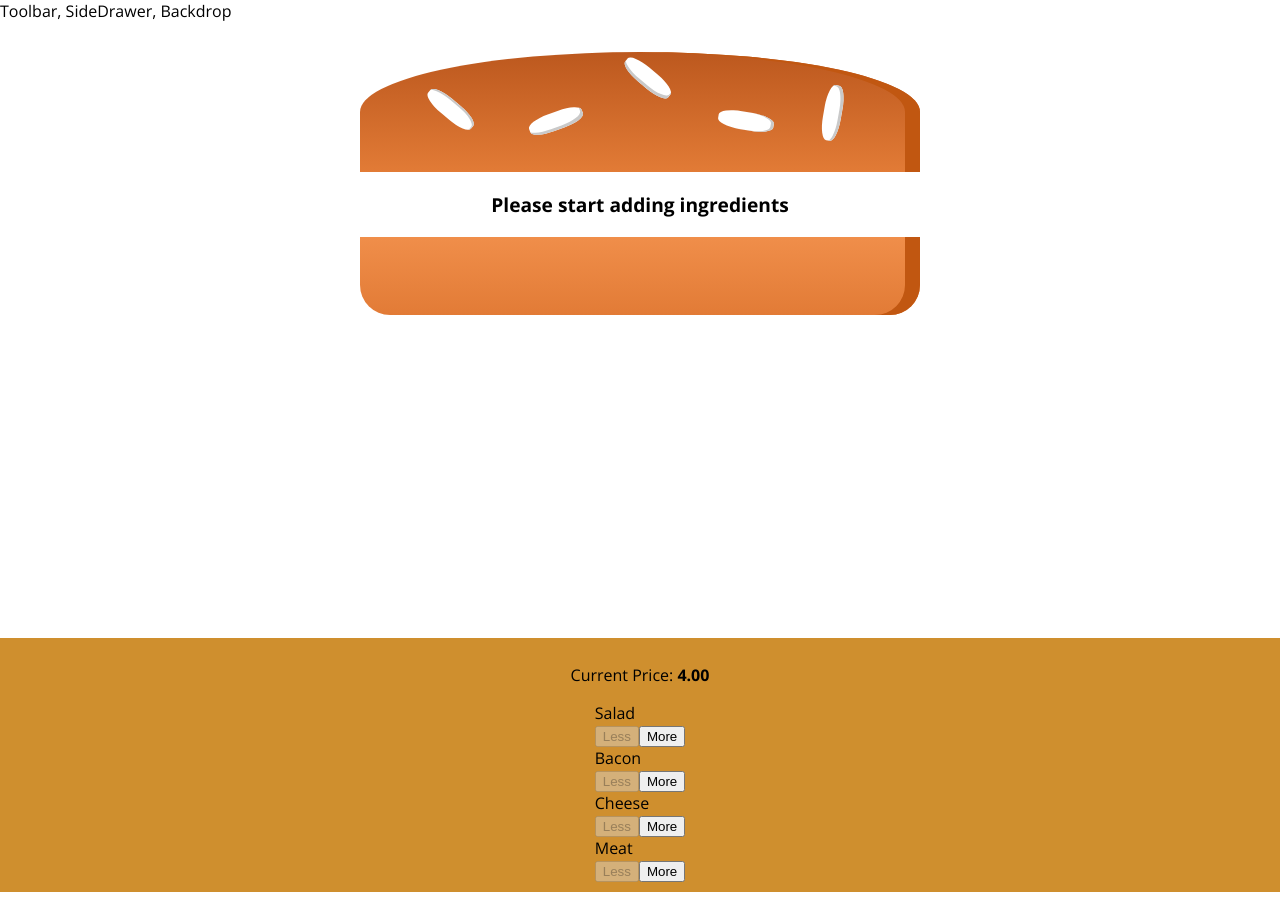
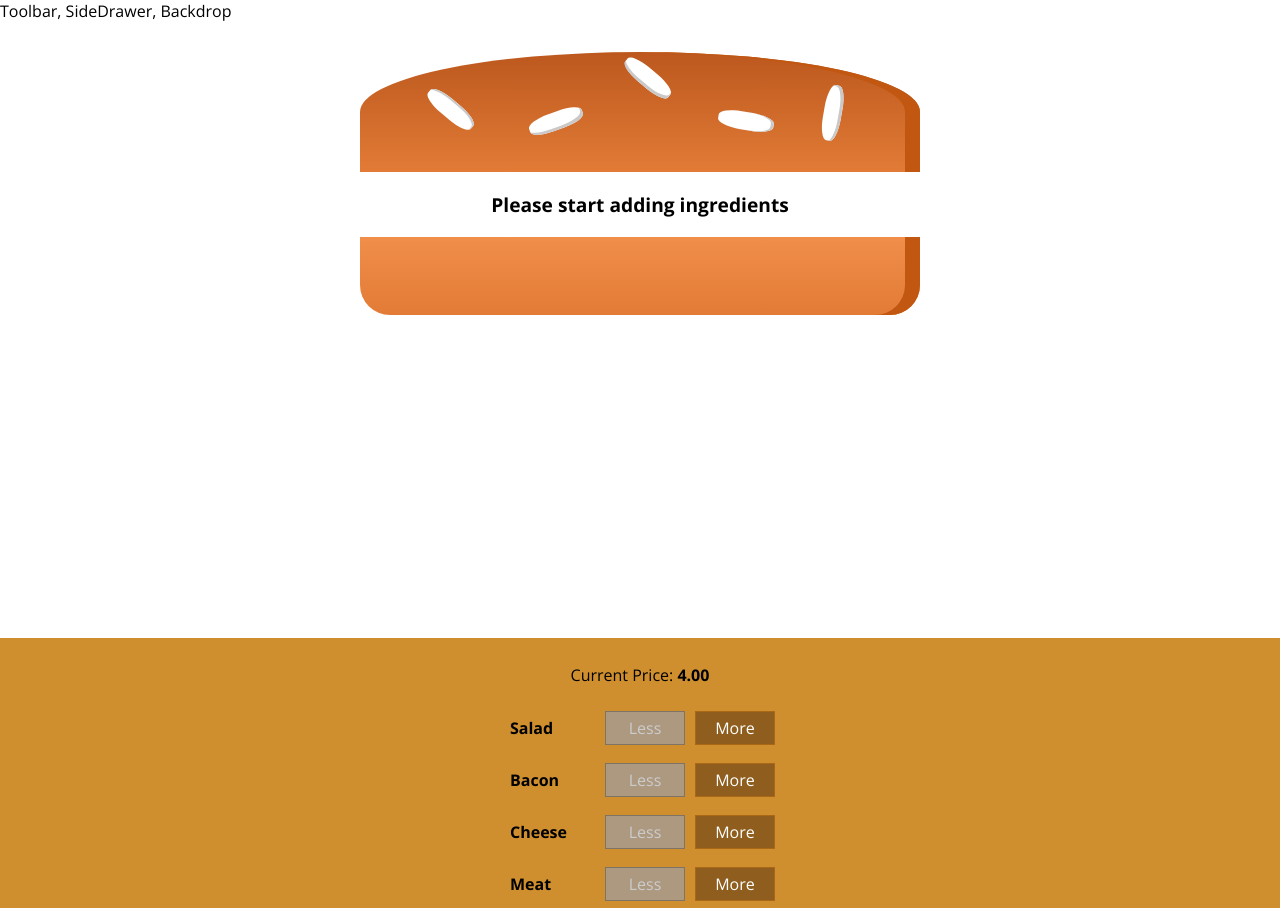
Before and after one commit to sreejithgp/my-burger-app, a React app: page / in a window 1280 px wide. Shown: the top 908 px of the page. Built offline with nearby package versions, Linux system fonts and the light colour scheme.

Commit message:
order button base added

```diff
--- a/src/components/Burger/BuildControls/BuildControl/BuildControl.css
+++ b/src/components/Burger/BuildControls/BuildControl/BuildControl.css
@@ -1,51 +1,57 @@
-.BuildControls {
-    width: 100%;
-    background-color: #CF8F2E;
+.BuildControl {
     display: flex;
-    flex-flow: column;
+    justify-content: space-between;
     align-items: center;
-    box-shadow: 0 2px 1px #ccc;
-    margin: auto;
-    padding: 10px 0;
+    margin: 5px 0;
 }
 
-.OrderButton {
-    background-color: #DAD735;
+.BuildControl button {
+    display: block;
+    font: inherit;
+    padding: 5px;
+    margin: 0 5px;
+    width: 80px;
+    border: 1px solid #AA6817;
+    cursor: pointer;
     outline: none;
-    cursor: pointer;
-    border: 1px solid #966909;
-    color: #966909;
-    font-family: inherit;
-    font-size: 1.2em;
-    padding: 15px 30px;
-    box-shadow: 2px 2px 2px #966909;
 }
 
-.OrderButton:hover, .OrderButton:active {
-    background-color: #A0DB41;
-    border: 1px solid #966909;
-    color: #966909;
+
+.BuildControl button:disabled {
+    background-color: #AC9980;
+    border: 1px solid #7E7365;
+    color: #ccc;
+    cursor: default;
 }
 
-.OrderButton:disabled {
-    background-color: #C7C6C6;
+.BuildControl button:hover:disabled {
+    background-color: #AC9980;
+    color: #ccc;
     cursor: not-allowed;
-    border: 1px solid #ccc;
-    color: #888888;
 }
 
-.OrderButton:not(:disabled) {
-    animation: enable 0.3s linear;
+.Label {
+    padding: 10px;
+    font-weight: bold;
+    width: 80px;
 }
 
-@keyframes enable {
-    0% {
-        transform: scale(1);
-    }
-    60% {
-        transform: scale(1.1);
-    }
-    100% {
-        transform: scale(1);
-    }
+.BuildControl .Less {
+    background-color: #D39952;
+    color: white;
 }
+
+.BuildControl .More {
+    background-color: #8F5E1E;
+    color: white;
+}
+
+.BuildControl .Less:hover, .BuildControl .Less:active {
+    background-color: #DAA972;
+    color: white;
+}
+
+.BuildControl .More:hover,.BuildControl .More:active {
+    background-color: #99703F;
+    color: white;
+}
--- a/src/components/Burger/BuildControls/BuildControls.css
+++ b/src/components/Burger/BuildControls/BuildControls.css
@@ -1,6 +1,6 @@
 .BuildControls {
     width: 100%;
-  background-color: #cf8f2e;
+    background-color: #CF8F2E;
     display: flex;
     flex-flow: column;
     align-items: center;
@@ -8,3 +8,44 @@
     margin: auto;
     padding: 10px 0;
 }
+
+.OrderButton {
+    background-color: #DAD735;
+    outline: none;
+    cursor: pointer;
+    border: 1px solid #966909;
+    color: #966909;
+    font-family: inherit;
+    font-size: 1.2em;
+    padding: 15px 30px;
+    box-shadow: 2px 2px 2px #966909;
+}
+
+.OrderButton:hover, .OrderButton:active {
+    background-color: #A0DB41;
+    border: 1px solid #966909;
+    color: #966909;
+}
+
+.OrderButton:disabled {
+    background-color: #C7C6C6;
+    cursor: not-allowed;
+    border: 1px solid #ccc;
+    color: #888888;
+}
+
+.OrderButton:not(:disabled) {
+    animation: enable 0.3s linear;
+}
+
+@keyframes enable {
+    0% {
+        transform: scale(1);
+    }
+    60% {
+        transform: scale(1.1);
+    }
+    100% {
+        transform: scale(1);
+    }
+}
--- a/src/components/Burger/BuildControls/BuildControls.js
+++ b/src/components/Burger/BuildControls/BuildControls.js
@@ -21,6 +21,9 @@ const buildControls = (props) => (
       disabled={props.disabled[ctrl.type]}
     />
     ))}
+    <button
+      className={classes.OrderButton}
+      disabled={!props.purchaseable}>ORDER NOW</button>
   </div>
 );
 
--- a/src/containers/BurgerBuilder/BurgerBuilder.js
+++ b/src/containers/BurgerBuilder/BurgerBuilder.js
@@ -20,6 +20,15 @@ class BurgerBuilder extends Component {
       meat: 0
     },
     totalPrice: 4,
+    purchaseable: false,
+  }
+
+  updatePurchaseState = (ingredients) => {
+    const sum = Object.keys(ingredients)
+      .map(igKey => (
+        ingredients[igKey]
+      )).reduce((sum, el) => sum + el, 0);
+    this.setState({purchaseable: sum > 0})
   }
 
   addIngredientHandler = (type) => {
@@ -33,6 +42,7 @@ class BurgerBuilder extends Component {
     const oldPrice = this.state.totalPrice;
     const newPrice = oldPrice + priceAddition;
     this.setState({totalPrice: newPrice, ingredients: updatedIngredients})
+    this.updatePurchaseState(updatedIngredients);
   }
 
   removeIngredientHandler = (type) => {
@@ -46,8 +56,9 @@ class BurgerBuilder extends Component {
     updatedIngredients[type] = updatedCount;
     const priceDeduction = INGREDIENT_PRICES[type];
     const oldPrice = this.state.totalPrice;
-    const newPrice = oldPrice + priceDeduction;
+    const newPrice = oldPrice - priceDeduction;
     this.setState({totalPrice: newPrice, ingredients: updatedIngredients})
+    this.updatePurchaseState(updatedIngredients);
   }
 
   render () {
@@ -65,6 +76,7 @@ class BurgerBuilder extends Component {
           ingredientRemove={this.removeIngredientHandler}
           disabled={disabledInfo}
           price={this.state.totalPrice}
+          purchaseable={this.state.purchaseable}
         />
       </Aux>
       );
```
Lines whose indentation alone changed are shown as unchanged.
